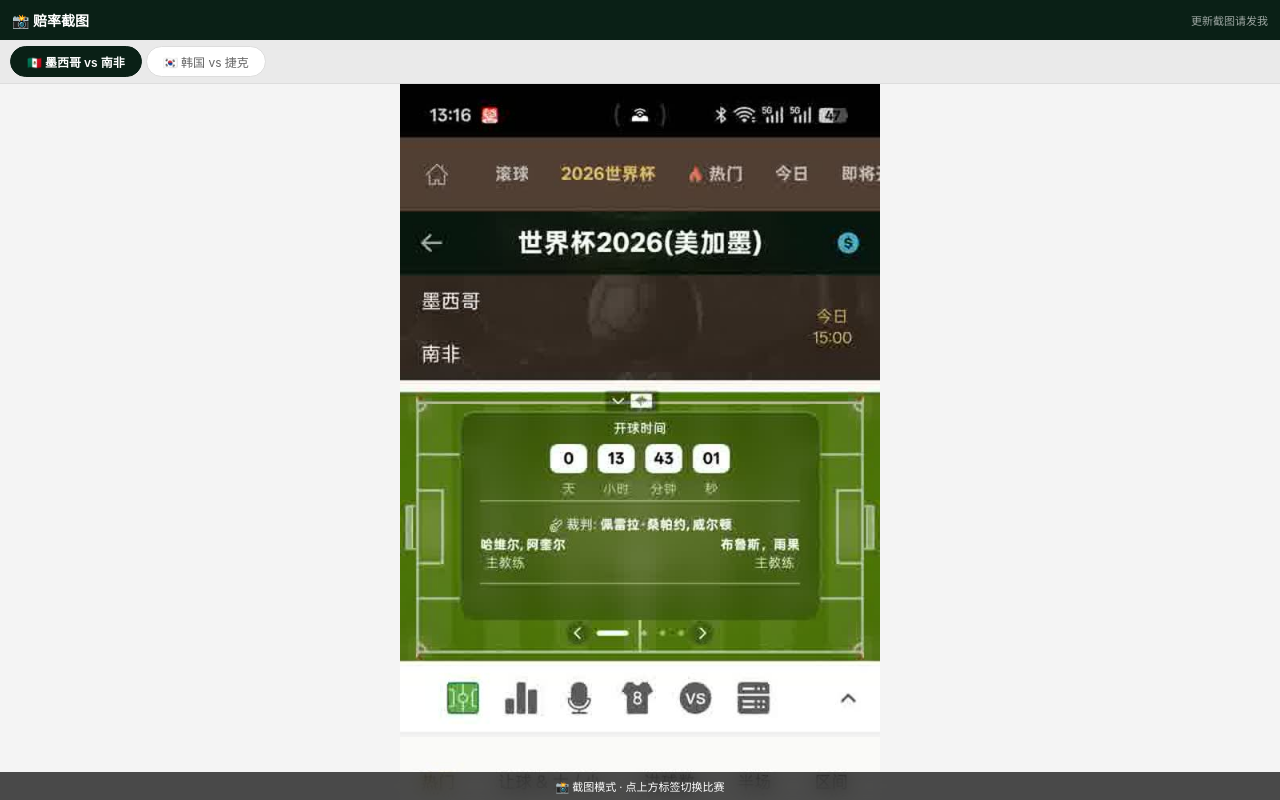
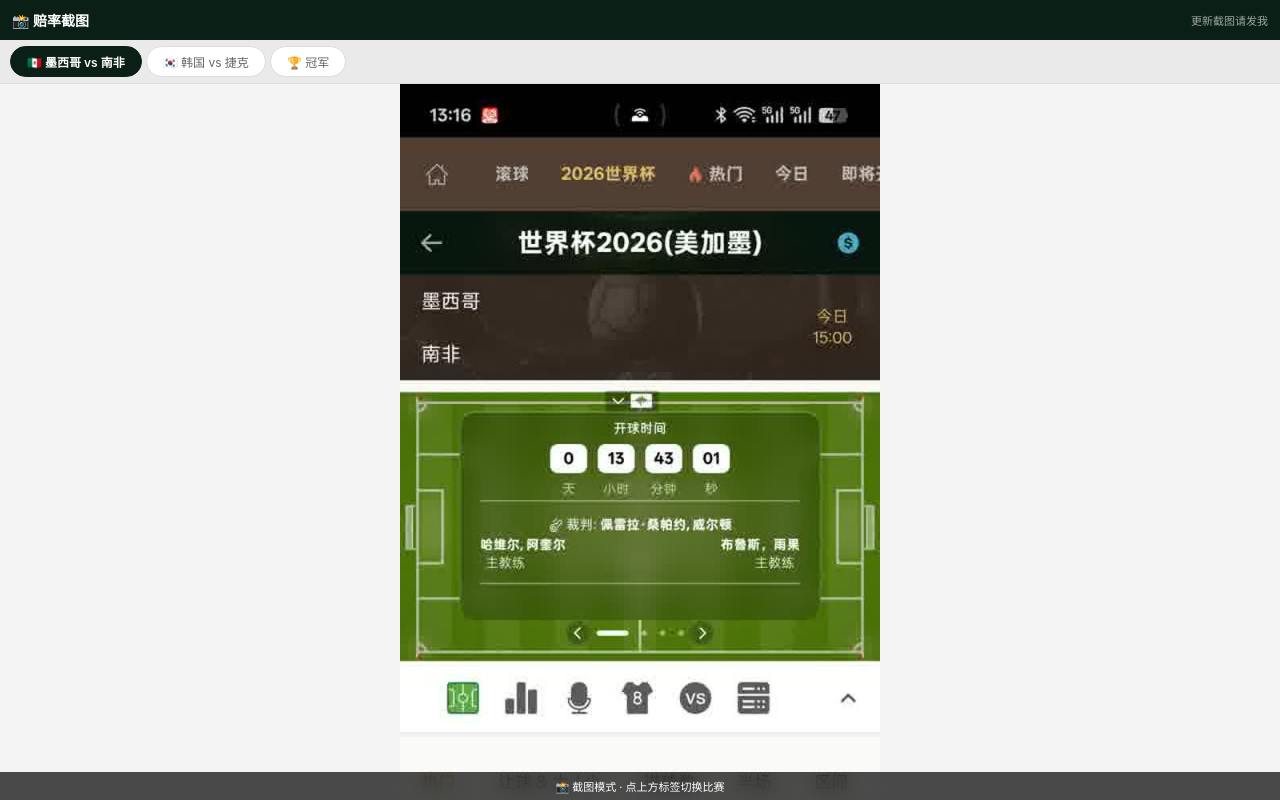
Before and after one commit to shengkaitang3/football-betting, a website: page public/index.html in a window 1280 px wide. Shown: the top 800 px of the page. Drawn offline with Linux system fonts and the light colour scheme.

Commit message:
feat: add champion tab

```diff
--- a/public/index.html
+++ b/public/index.html
@@ -54,6 +54,7 @@
     <div class="match-tabs" id="matchTabs">
         <span class="active" data-img="mex-s.jpg" onclick="switchTab(this)">🇲🇽 墨西哥 vs 南非</span>
         <span data-img="kor-c.jpg" onclick="switchTab(this)">🇰🇷 韩国 vs 捷克</span>
+        <span data-img="champion.jpg" onclick="switchTab(this)">🏆 冠军</span>
     </div>
 
     <div class="screenshot-wrap" id="screenshotWrap">
```
Also changed, not shown: public/champion.jpg (added).
